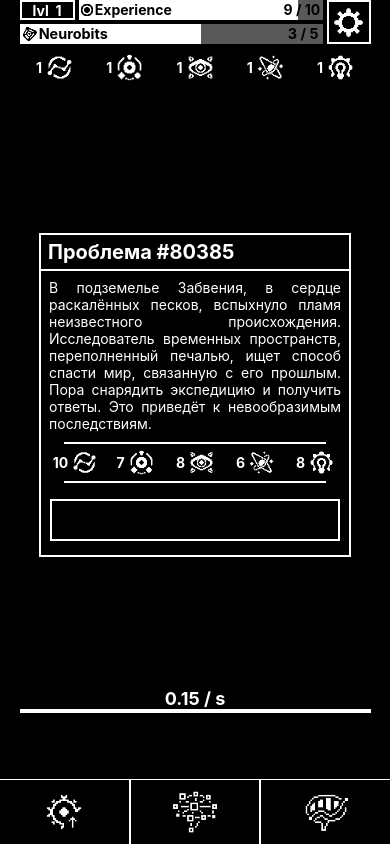
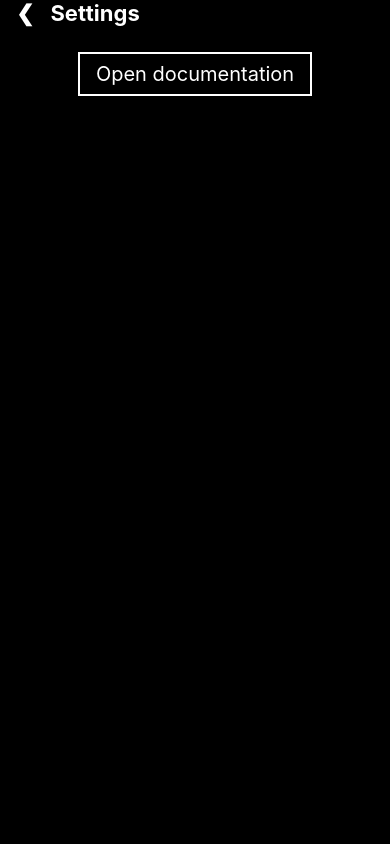
Before and after one commit to Dozixary57/mind-hold-mobile-project, a React Native app: screen /ModalSettingsScreen in a window 390 px wide. Built offline with nearby package versions, Linux system fonts and the light colour scheme.

Commit message:
Added functionality for modal screens. A common API component has been developed. Markdown API documentation has been implemented.

```diff
--- a/App.tsx
+++ b/App.tsx
@@ -10,8 +10,24 @@ import { useGameLoop } from './src/utils/gameLogic';
 import { GlobalValuesProvider, useGlobalValues } from './src/contexts/GlobalValuesContext';
 import { StatusBar } from 'expo-status-bar';
 import StatisticsScreen from './src/screens/StatisticsScreen';
+import { createStackNavigator } from '@react-navigation/stack';
+import ModalSettingsScreen from './src/ModalScreens/ModalSettingsScreen';
+import ModalDocumentationScreen from './src/ModalScreens/ModalDocumentationScreen';
 
 const Tab = createBottomTabNavigator();
+const Stack = createStackNavigator();
+
+const TabNavigator = () => (
+  <Tab.Navigator
+    tabBar={(props) => <NavigationBottomsTabs {...props} />} // Передаём кастомный компонент вкладок
+    screenOptions={{ headerShown: false }}
+  >
+    <Tab.Screen name="HomeScreen" component={HomeScreen} options={{ title: 'Home' }} />
+    <Tab.Screen name="UpgradeScreen" component={UpgradeScreen} options={{ title: 'Upgrade' }} />
+    <Tab.Screen name="StatisticsScreen" component={StatisticsScreen} options={{ title: 'Statistics' }} />
+    {/* <Tab.Screen name="MarketScreen" component={MarketScreen} options={{ title: 'Market' }} /> */}
+  </Tab.Navigator>
+);
 
 const theme = {
   ...DefaultTheme,
@@ -42,15 +58,11 @@ function AppContent() {
 
   return (
     <NavigationContainer theme={theme}>
-      <Tab.Navigator
-        tabBar={(props) => <NavigationBottomsTabs {...props} />} // Передаём кастомный компонент вкладок
-        screenOptions={{ headerShown: false }}
-      >
-        <Tab.Screen name="HomeScreen" component={HomeScreen} options={{ title: 'Home' }} />
-        <Tab.Screen name="UpgradeScreen" component={UpgradeScreen} options={{ title: 'Upgrade' }} />
-        <Tab.Screen name="StatisticsScreen" component={StatisticsScreen} options={{ title: 'Statistics' }} />
-        {/* <Tab.Screen name="MarketScreen" component={MarketScreen} options={{ title: 'Market' }} /> */}
-      </Tab.Navigator>
+      <Stack.Navigator screenOptions={{ headerShown: false }}>
+        <Stack.Screen name="MainTabs" component={TabNavigator} />
+        <Stack.Screen name="ModalSettingsScreen" component={ModalSettingsScreen} />
+        <Stack.Screen name="ModalDocumentationScreen" component={ModalDocumentationScreen} />
+      </Stack.Navigator>
     </NavigationContainer>
   );
 }
--- a/package.json
+++ b/package.json
@@ -14,6 +14,7 @@
     "@react-navigation/native": "^6.1.18",
     "@react-navigation/native-stack": "^6.11.0",
     "@react-navigation/stack": "^6.4.1",
+    "axios": "^1.7.7",
     "expo": "~51.0.28",
     "expo-status-bar": "~1.12.1",
     "expo-updates": "~0.25.25",
@@ -21,6 +22,7 @@
     "react": "18.2.0",
     "react-native": "0.74.5",
     "react-native-cli": "^2.0.1",
+    "react-native-markdown-display": "^7.0.2",
     "react-native-reanimated": "~3.10.1",
     "react-native-safe-area-context": "4.10.5",
     "react-native-screens": "3.31.1",
--- /dev/null
+++ b/src/ModalScreens/ModalDocumentationScreen.tsx
@@ -0,0 +1,88 @@
+import React from 'react';
+import { View, Text, TouchableOpacity, ScrollView, StyleSheet, LogBox, Image } from 'react-native';
+import Markdown from 'react-native-markdown-display';
+import { useNavigation } from '@react-navigation/native';
+import gStyles from '../styles/styles';
+import { markdownStyles } from '../tools/MarkdownStyles';
+import ServiceAPI, { DocAPI } from '../ServiceAPI';
+
+const ModalDocumentationScreen = () => {
+  const [markdownContent, setMarkdownContent] = React.useState('');
+  const [currentSegment, setCurrentSegment] = React.useState('/Overview');
+
+  const navigation = useNavigation();
+
+  const fetchDocumentation = async (segment = currentSegment) => {
+    const markdownContent = await ServiceAPI.getDocumentation(segment + '/README.md');
+    setMarkdownContent(markdownContent);
+  };
+
+  React.useEffect(() => {
+    fetchDocumentation();
+  }, []);
+
+  LogBox.ignoreLogs(['No Activity found to handle intent']);
+
+  const handleLinkPress = (url: string) => {
+    if (url.startsWith('./')) {
+      const segments = url.replace(/^\.\//, '').split('/');
+      segments.pop();
+      const cleanSegment = '/' + segments.join('/');
+      setCurrentSegment(cleanSegment);
+      fetchDocumentation(cleanSegment);
+    }
+    return true;
+  };
+
+  const renderImage = (node: any) => {
+    const { src } = node.attributes;
+    const uri = src.startsWith('.')
+      ? `${DocAPI + currentSegment + '/' + src.replace(/^\.\//, '')}`
+      : src;
+
+    return <Image source={{ uri }} style={styles.image} key={src} />;
+  };
+
+  const markdownRules = {
+    image: renderImage,
+  };
+
+  return (
+    <View style={styles.container}>
+      <TouchableOpacity style={gStyles.modalHeaderBar} onPress={() => navigation.goBack()}>
+        <Text style={gStyles.modalHeaderBar_text}>❮</Text>
+        <Text style={gStyles.modalHeaderBar_text}>Documentation</Text>
+      </TouchableOpacity>
+
+      <ScrollView style={styles.scrollView}>
+        <Markdown
+          style={markdownStyles}
+          onLinkPress={handleLinkPress}
+          rules={markdownRules}
+        >
+          {markdownContent}
+        </Markdown>
+      </ScrollView>
+    </View>
+  );
+};
+
+const styles = StyleSheet.create({
+  container: {
+    flex: 1,
+    alignItems: 'center',
+    justifyContent: 'flex-start',
+  },
+  scrollView: {
+    paddingHorizontal: 20,
+  },
+  image: {
+    flex: 1,
+    width: '100%',
+    height: 180,
+    borderWidth: 2,
+    borderColor: 'white'
+  },
+});
+
+export default ModalDocumentationScreen;
--- /dev/null
+++ b/src/ModalScreens/ModalSettingsScreen.tsx
@@ -0,0 +1,49 @@
+import React from 'react';
+import { View, Text, Button, StyleSheet, TouchableOpacity } from 'react-native';
+import { useNavigation } from '@react-navigation/native';
+import gStyles from '../styles/styles';
+
+const ModalSettingsScreen = () => {
+  const navigation = useNavigation();
+
+  return (
+    <View style={styles.container}>
+      <TouchableOpacity style={gStyles.modalHeaderBar} onPress={() => navigation.goBack()}>
+        <Text style={gStyles.modalHeaderBar_text}>❮</Text>
+        <Text style={gStyles.modalHeaderBar_text}>Settings</Text>
+      </TouchableOpacity>
+      <TouchableOpacity
+      style={styles.button}
+      // @ts-expect-error
+      onPress={() => navigation.navigate('ModalDocumentationScreen')}
+      >
+        <Text style={styles.text}>Open documentation</Text>
+      </TouchableOpacity>
+
+    </View>
+  );
+};
+
+const styles = StyleSheet.create({
+  container: {
+    flex: 1,
+    alignItems: 'center',
+    justifyContent: 'flex-start',
+  },
+
+  text: {
+    color: 'white',
+    fontSize: 20,
+
+  },
+
+  button: {
+    borderWidth: 2,
+    borderColor: 'white',
+    paddingHorizontal: 16,
+    paddingVertical: 8,
+    alignItems: 'center',
+  },
+});
+
+export default ModalSettingsScreen;
--- /dev/null
+++ b/src/ServiceAPI.ts
@@ -0,0 +1,29 @@
+import axios from 'axios';
+
+export const DocAPI = 'https://dozixary57.github.io/hold-mind-documentation';
+
+const ServiceAPI = {
+  // AUTHORIZATION
+  signup: async () => {
+    // ...
+  },
+  login: async () => {
+    // ...
+  },
+
+  // DOCUMENTATION
+  getDocumentation: async (segment: string = '/Overview') => {
+    let markdownContent: string = '';
+    await axios.get(DocAPI + segment, { timeout: 5000 })
+      .then((res) => {
+        markdownContent = res.data || '';
+      })
+      .catch(error => {
+        console.log(error);
+      });
+    return markdownContent;
+  },
+
+}
+
+export default ServiceAPI;
--- a/src/components/LevelAndStorageBar.tsx
+++ b/src/components/LevelAndStorageBar.tsx
@@ -3,9 +3,12 @@ import React, { useEffect } from 'react';
 import { View, Text, StyleSheet, TouchableOpacity, Image } from 'react-native';
 import { useGlobalValues } from '../contexts/GlobalValuesContext';
 import { CurrentExperienceLevelCalculate, LevelCalculate, RequiredExperienceLevelCalculate } from '../tools/LevelAndExperienceCalculating';
+import { useNavigation } from '@react-navigation/native';
 
 const LevelAndStorageBar = () => {
   const { values, updateValues, valuesRef } = useGlobalValues();
+
+  const navigation = useNavigation();
 
   useEffect(() => {
     valuesRef.current.core_storage.units = 3;
@@ -64,7 +67,8 @@ const LevelAndStorageBar = () => {
 
         <TouchableOpacity
           style={styles.AppSettings}
-        // onPress={() => navigation.navigate('InventoryScreen')}
+          // @ts-expect-error
+          onPress={() => navigation.navigate('ModalSettingsScreen')}
         >
           <Image
             source={require('../assets/images/SettingsIcon.png')}
--- a/src/styles/styles.ts
+++ b/src/styles/styles.ts
@@ -67,7 +67,20 @@ const gStyles = StyleSheet.create({
     // paddingLeft: 6,
   },
 
-
+  modalHeaderBar: {
+    width: '100%',
+    flexDirection: 'row',
+    alignItems: 'center',
+    justifyContent: 'flex-start',
+    paddingBottom: 10,
+    marginBottom: 16
+  },
+  modalHeaderBar_text: {
+    color: 'white',
+    fontSize: 22,
+    fontWeight: 'bold',
+    paddingLeft: 16,
+  },
 
 });
 
--- /dev/null
+++ b/src/tools/MarkdownStyles.ts
@@ -0,0 +1,86 @@
+const color = 'white';
+
+export const markdownStyles = {
+  body: {
+    color: color,
+    paddingBottom: 60,
+  },
+  heading1: {
+    color: color,
+    fontSize: 28,
+  },
+  heading2: {
+    paddingTop: 14,
+    color: color,
+    fontSize: 24,
+  },
+  heading3: {
+    fontSize: 20,
+  },
+  heading4: {
+    color: color,
+    fontSize: 16,
+  },
+  heading5: {
+    color: color,
+    fontSize: 14,
+  },
+  heading6: {
+    fontSize: 12,
+  },
+  hr: {
+    color: color,
+  },
+  strong: {
+    color: color,
+  },
+  em: {
+    color: color,
+  },
+  s: {
+    color: color,
+  },
+  blockquote: {
+    color: color,
+    fontStyle: 'italic',
+    borderRadius: 4,
+    paddingLeft: 10,
+    backgroundColor: 'rgba(255, 255, 255, 0.1)',
+  },
+  bullet_list: {
+    color: color,
+  },
+  ordered_list: {
+    color: color,
+  },
+  list_item: {
+    color: color,
+  },
+  paragraph: {
+    color: color,
+  },
+  table: {
+    color: color,
+    borderWidth: 1,
+    borderColor: color,
+    backgroundColor: 'rgba(255, 255, 255, 0.1)',
+  },
+  table_cell: {
+  },
+  image: {
+    color: color,
+  },
+  link: {
+    color: color,
+  },
+  text: {
+    color: color,
+  },
+  code_inline: {
+  },
+  code_block: {
+  },
+  fence: {
+    color: color,
+  },
+};
```
Also changed, not shown: 1 other file (tests, documents, lock files or other folders).
